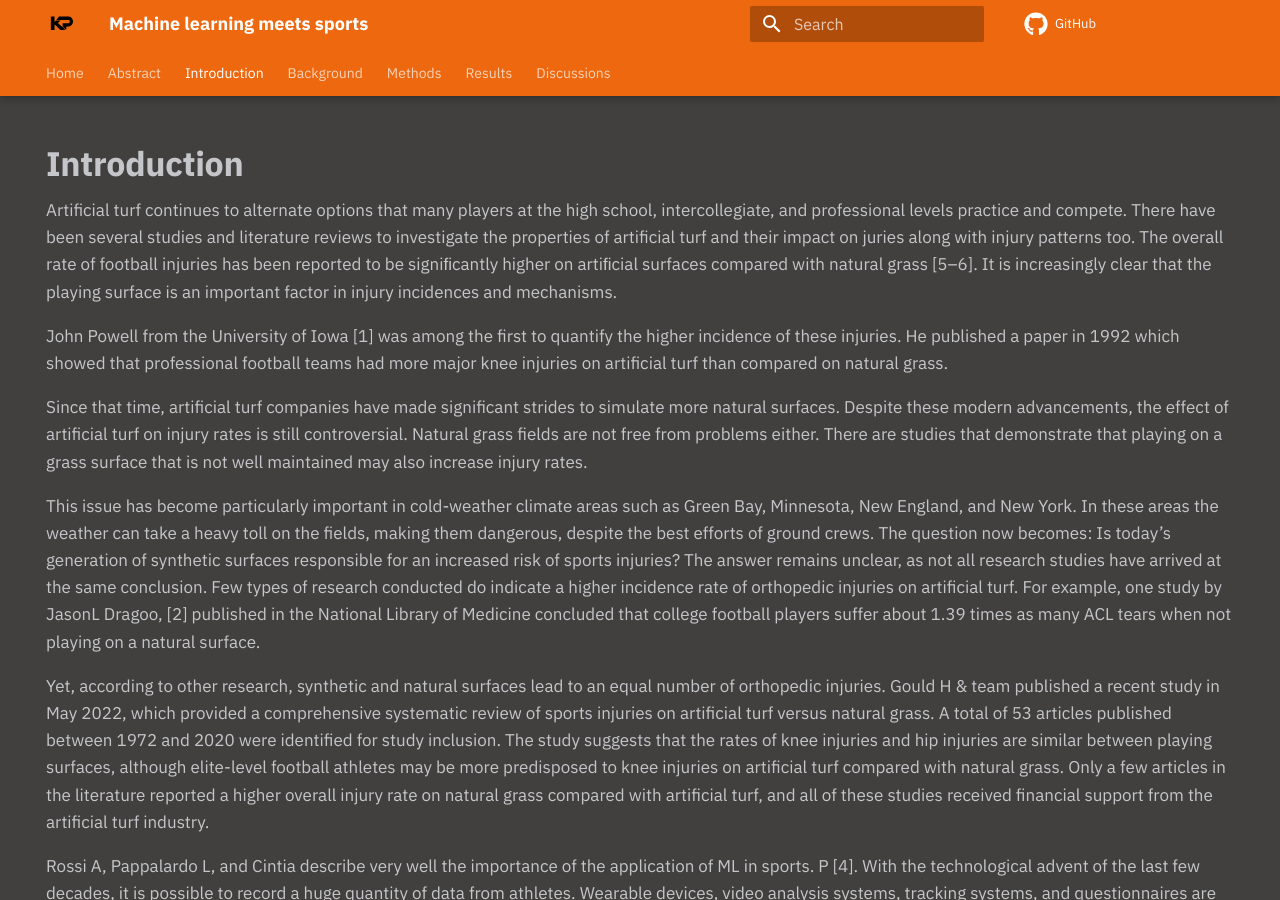
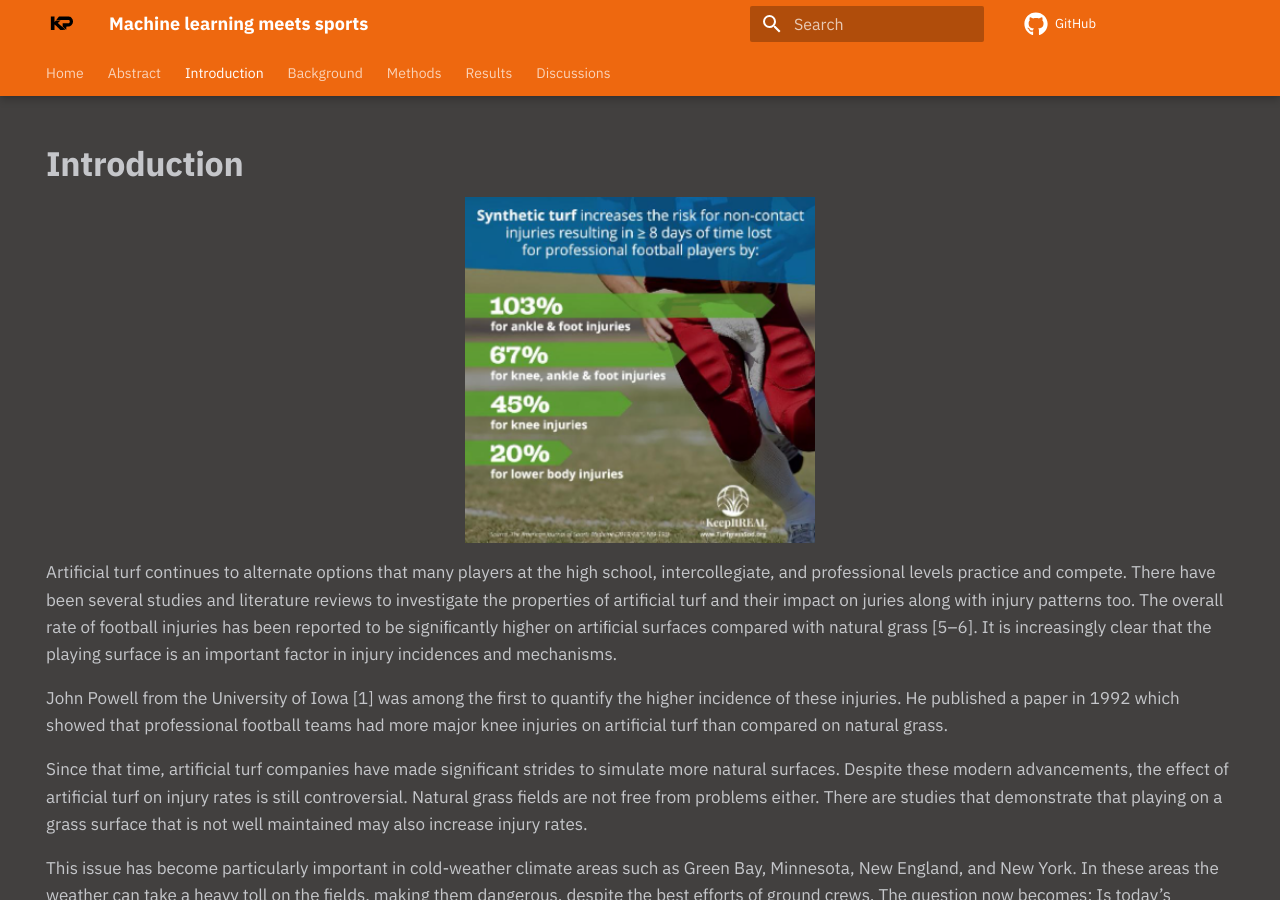
Before and after one commit to kaushal1014/research-paper-template-Athlete-Injuries, an MkDocs documentation site: the page built from docs/introduction/index.md, in a window 1280 px wide and 900 px high. Built offline with MkDocs 1.6.1 and Material for MkDocs 9.7.7, drawn with Linux system fonts in a browser that asks for light colours; some web fonts are replaced; comment, search, counter and statistics services are not loaded.

Commit message:
added image

```diff
--- a/docs/introduction/index.md
+++ b/docs/introduction/index.md
@@ -5,6 +5,10 @@ hide:
 ---
 
 # Introduction
+
+<p align="center">
+  <img src="https://github.com/kaushal1014/research-paper-template-Athlete-Injuries/blob/master/docs/img/intropic.png?raw=true" width="350" alt="accessibility text">
+</p>
 
 Artificial turf continues to alternate options that many players at the high school, intercollegiate, and professional levels practice and compete. There have been several studies and literature reviews to investigate the properties of artificial turf and their impact on juries along with injury patterns too. The overall rate of football injuries has been reported to be signiﬁcantly higher on artiﬁcial surfaces compared with natural grass [5–6]. It is increasingly clear that the playing surface is an important factor in injury incidences and mechanisms.
 
```
